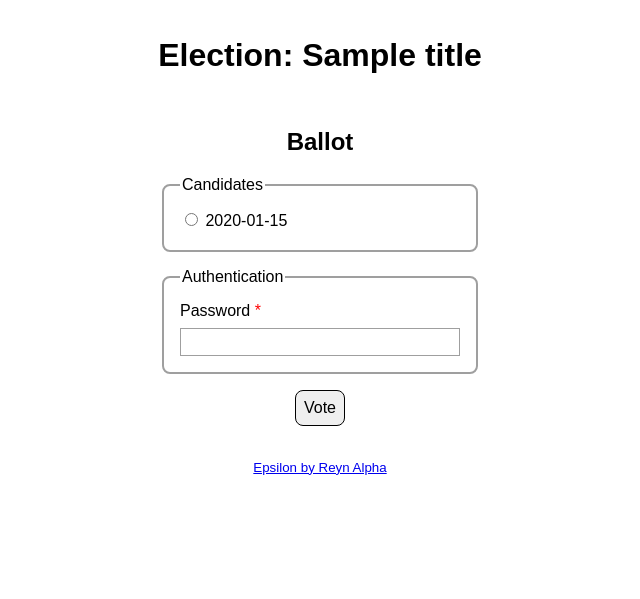
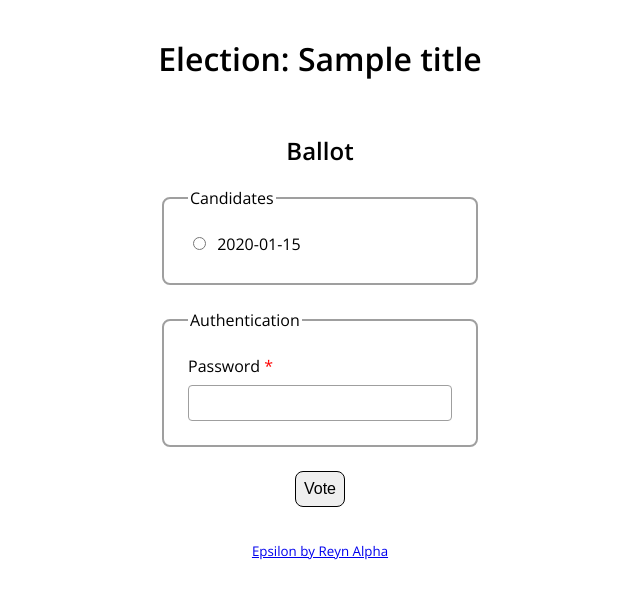
Before and after one commit to haframjolk/epsilon, a Flask app: template templates/ballot.html in a window 1280 px wide. Shown: the top 599 px of the page, without its empty margins (320-960 px from the left). Run offline with Flask 2, Linux system fonts and the light colour scheme; the template is opened without the code that fills it: most values are stand-ins (such as "Sample title", 1, 10 or a date in 2020); parts of the project's set-up code (start-up, migrations or seed data) failed here and were passed over.

Commit message:
Add Open Sans

```diff
--- a/static/css/main.css
+++ b/static/css/main.css
@@ -8,7 +8,16 @@ html {
 
 body {
     margin: 0;
-    font-family: sans-serif;
+    font-family: "Open Sans", sans-serif;
+}
+
+h1,
+h2,
+h3,
+h4,
+h5,
+h6 {
+    font-weight: 600;
 }
 
 .container {
@@ -33,15 +42,19 @@ body {
 }
 
 .ballot fieldset {
-    margin-bottom: 1em;
+    margin-bottom: 1.5em;
     border-radius: 0.5em;
-    padding: 1em;
+    padding: 1.5em;
     border: 2px solid #9f9f9f;
 }
 
 .ballot__candidate {
     display: block;
-    margin-bottom: 0.5em;
+    margin-bottom: 1em;
+}
+
+.ballot__candidate label {
+    margin-left: 0.25em;
 }
 
 .ballot__candidate:last-of-type {
@@ -60,9 +73,10 @@ body {
 
 .input--text {
     font-size: 1em;
-    padding: 0.25em;
+    padding: 0.5em;
     width: 100%;
     border: 1px solid #9f9f9f;
+    border-radius: 0.25em;
 }
 
 .button {
--- a/templates/base.html
+++ b/templates/base.html
@@ -6,6 +6,8 @@
     <meta http-equiv="X-UA-Compatible" content="IE=edge">
     <meta name="viewport" content="width=device-width, initial-scale=1.0">
     <link rel="stylesheet" href="{{ url_for('static', filename='css/main.css') }}">
+    <link rel="preconnect" href="https://fonts.gstatic.com">
+    <link href="https://fonts.googleapis.com/css2?family=Open+Sans:wght@400;600&display=swap" rel="stylesheet">
     <title>{% block title %}{% endblock %} - Epsilon</title>
     {% endblock %}
 </head>
```
